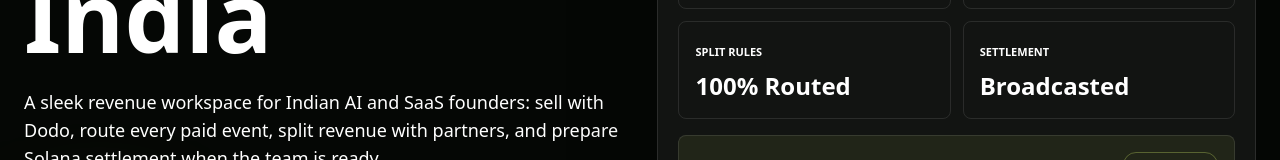
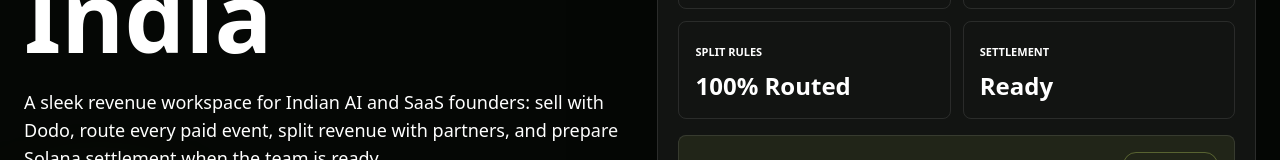
Before and after one commit to jerreenj/DodoLaunch-India, a Next.js app: page / in a window 1280 px wide. Shown: the part 368-528 px from the top of the page. Built offline with nearby package versions, Linux system fonts and the light colour scheme.

Commit message:
Fix settlement status label

```diff
--- a/components/ui/saa-s-template.tsx
+++ b/components/ui/saa-s-template.tsx
@@ -504,7 +504,7 @@ export default function Component() {
               ["Revenue tracked", formatMoney(totalRevenue)],
               ["Dodo events", String(state.dodoEvents.length)],
               ["Split rules", `${recipients.reduce((sum, item) => sum + item.splitBps, 0) / 100}% Routed`],
-              ["Settlement", latestBatch?.executionStatus === "preview" ? "Ready" : "Broadcasted"],
+              ["Settlement", latestBatch?.executionStatus === "broadcasted" ? "Broadcasted" : "Ready"],
             ].map(([label, value]) => (
               <div className="rounded-lg border border-white/10 bg-black/24 p-4" key={label}>
                 <Label>{label}</Label>
```
